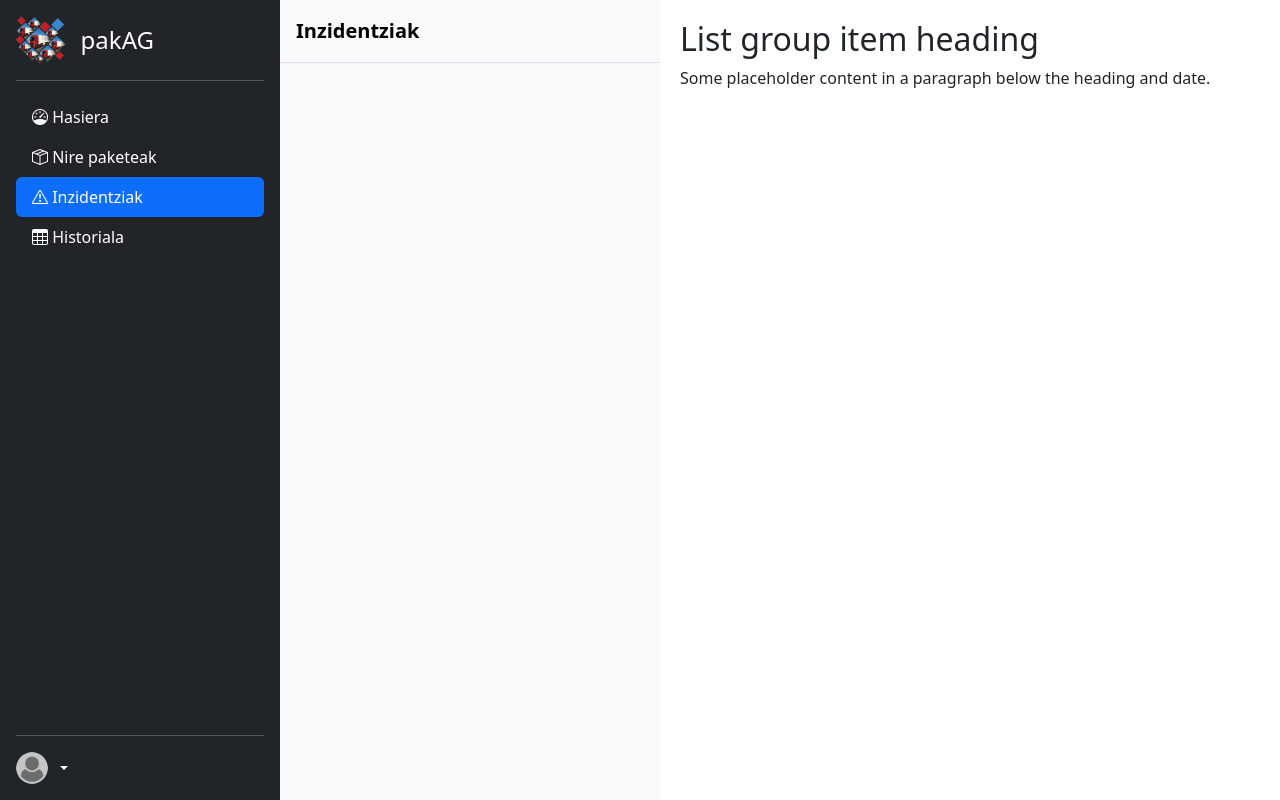
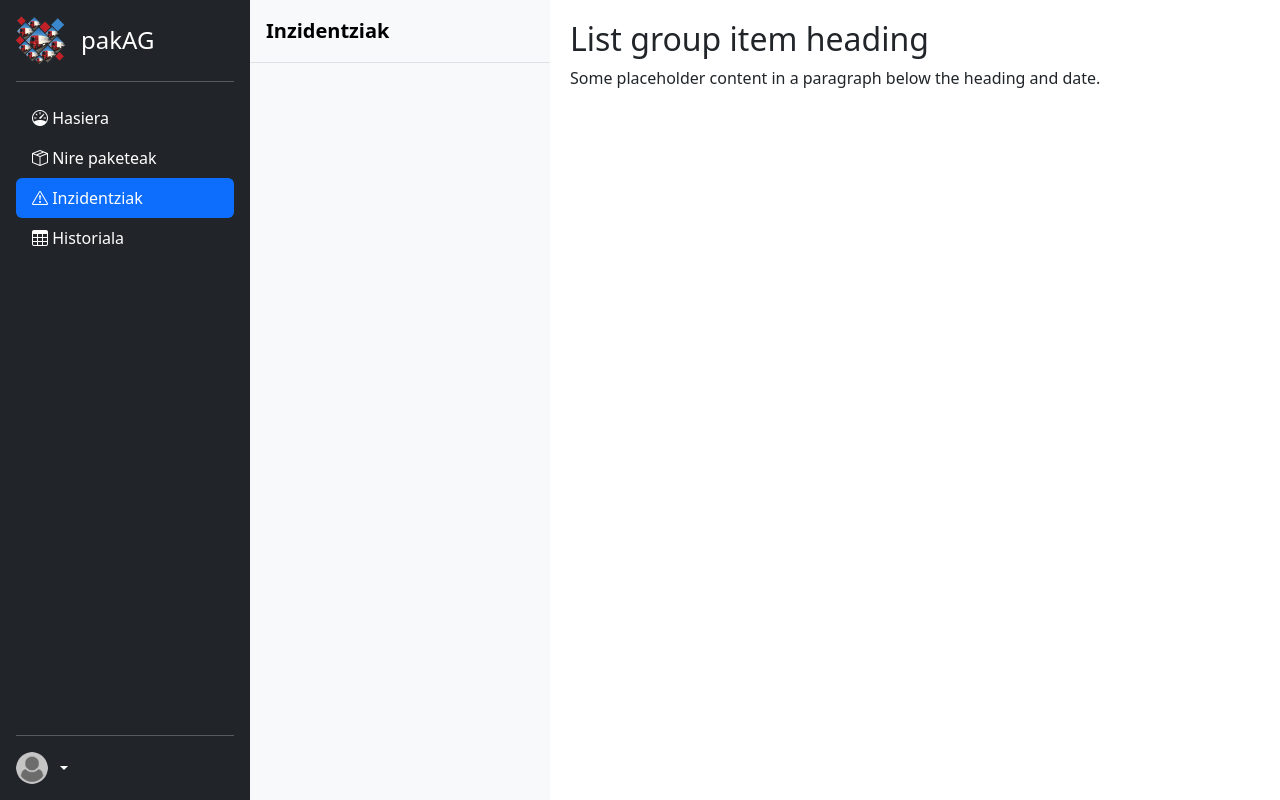
Before and after one commit to hruiz-dev/Erronka3-web, a PHP site: page /inzidentziak.php in a window 1280 px wide. Run offline with PHP 8.4, Linux system fonts and the light colour scheme; the visitor is signed in with stand-in values (Sample User, id 1); data comes from the database, SQL or seed files in the repository; data that the repository does not hold is empty.

Commit message:
Resposive zuzenketak

```diff
--- a/public/inzidentziak.php
+++ b/public/inzidentziak.php
@@ -28,8 +28,8 @@ if ($sesioa->lortuBanatzailea() == null) {
 
 <body class="no-scroll">
   <?php echo sidebar("inzidentziak.php"); ?>
-  <div class="d-flex flex-column align-items-stretch flex-shrink-0 bg-body-tertiary"
-    style="width: 380px; overflow:auto">
+  <div class="inzidentziak-cont">
+    <div class="d-flex flex-column align-items-stretch flex-shrink-0 bg-body-tertiary inzidentziak-list">
       <a href="#"
         class="d-flex align-items-center flex-shrink-0 p-3 link-body-emphasis text-decoration-none border-bottom">
         <span class="fs-5 fw-semibold">Inzidentziak</span>
@@ -38,10 +38,10 @@ if ($sesioa->lortuBanatzailea() == null) {
 
       </div>
     </div>
-  </div>
     <div class="inzidentzia-show-cont" id="inzidentziaShowCont">
       <h2 id="inzidentziaShowContTitle">List group item heading</h2>
       <span id="inzidentziaShowContInform">Some placeholder content in a paragraph below the heading and date.</span>
+    </div>
   </div>
 </body>
 
--- a/public/komponenteak/sidebar.php
+++ b/public/komponenteak/sidebar.php
@@ -11,10 +11,10 @@ function sidebar($aktiboa) {
   $erabiltzailea = $banatzailea->izena . " " . $banatzailea->abizena;
 
 
-  $orriak = [array("Hasiera","main.php", '<i class="bi bi-speedometer"></i>'),
-   array("Nire paketeak", "nirePaketeak.php", '<i class="bi bi-box-seam"></i>'),
-   array("Inzidentziak", "inzidentziak.php", '<i class="bi bi-exclamation-triangle"></i>'),
-   array("Historiala", "historiala.php", '<i class="bi bi-table"></i>')];
+  $orriak = [array("<span class='nav-item-span'>Hasiera</span>","main.php", '<i class="bi bi-speedometer"></i>'),
+   array("<span class='nav-item-span'>Nire paketeak</span>", "nirePaketeak.php", '<i class="bi bi-box-seam"></i>'),
+   array("<span class='nav-item-span'>Inzidentziak</span>", "inzidentziak.php", '<i class="bi bi-exclamation-triangle"></i>'),
+   array("<span class='nav-item-span'>Historiala</span>", "historiala.php", '<i class="bi bi-table"></i>')];
   $menua = "";
 
   foreach ($orriak as $orria) {
@@ -30,10 +30,10 @@ function sidebar($aktiboa) {
     HTML;
   }
     return <<<HTML
-    <div class="d-flex flex-column flex-shrink-0 p-3 text-bg-dark" style="width: 280px;">
+    <div class="d-flex flex-column flex-shrink-0 p-3 text-bg-dark sidebar">
         <a href="main.php" class="d-flex align-items-center mb-3 mb-md-0 me-md-auto text-white text-decoration-none">
-          <img src="resources/img/empresaLogo.png" class="mr-4" width="20%" style="margin-right: 15px" alt="">
-          <span class="fs-4 ml-4">pakAG</span>
+          <img src="resources/img/empresaLogo.png" class="mr-4" width="50px" style="margin-right: 15px" alt="">
+          <span class="fs-4 ml-4 sidebar-title">pakAG</span>
         </a>
         <hr>
         <ul class="nav nav-pills flex-column mb-auto">
@@ -43,7 +43,7 @@ function sidebar($aktiboa) {
         <div class="dropdown">
           <a href="#" class="d-flex align-items-center text-white text-decoration-none dropdown-toggle" data-bs-toggle="dropdown" aria-expanded="false">
             <img src="resources/img/user-icon-argia.png" alt="" width="32" height="32" class="rounded-circle me-2">
-            <strong>$erabiltzailea</strong>
+            <div class="sidebar-user-name">$erabiltzailea</div>
           </a>
           <ul class="dropdown-menu dropdown-menu-dark text-small shadow">
             <li><a class="dropdown-item" href="#">Inzidentzia berria</a></li>
--- a/public/resources/styles/styles.css
+++ b/public/resources/styles/styles.css
@@ -4,6 +4,7 @@ body{
     justify-content: stretch;
     align-items: stretch;
     height: 100vh;
+    overflow: hidden;
 }
 
 .hasiera-cont{
@@ -12,6 +13,7 @@ body{
   justify-content: stretch;
   align-items: stretch;
   flex-grow: 1;
+  overflow: auto;
 }
 
 .hasiera-cont-stats{
@@ -43,7 +45,7 @@ body{
   display: flex;
   flex-direction: column;
   padding-inline: 5vw;
-  max-height: 50vh;
+  max-height: 70vh;
 }
 
 .paketeak-list{
@@ -52,7 +54,7 @@ body{
   justify-content: stretch;
   overflow: auto;
   padding-inline: .3vw;
-  max-height: 60vh;
+  max-height: 70vh;
 }
 
 .paketeak-list::-webkit-scrollbar {
@@ -104,22 +106,108 @@ body{
   flex-direction: column-reverse;
 }
 
-
-
 .no-scroll{
   overflow: hidden;
 }
 
 .inzidentzia-show-cont{
   padding: 20px;
+  flex-grow: 1;
 }
 /* Inzidentziak estiloa */
 .list-group-item.list-group-item-action.py-3.lh-sm:hover {
   background-color: #408cff;
 }
 
+.sidebar{
+  width: 250px;
+}
+
+.inzidentziak-cont{
+  display: flex;
+  flex-direction: row;
+  justify-content: stretch;
+  flex-grow: 1;
+  overflow: auto;
+}
+
+.inzidentziak-list{
+  width: 300px;
+  overflow: auto;
+}
+
 @media (max-width: 768px){
-  .sidebar{
+  .nav-item-span{
     display: none;
   }
+
+  .sidebar-title{
+    display: none;
+  }
+
+  .sidebar-user-name{
+    display: none;
+  }
+
+  .sidebar{
+    width: 80px;
+  }
+
+  .hasiera-cont-stats-ind{
+    width: 100%;
+    margin-bottom: 20px;
+  }
+
+  .hasiera-cont{
+    max-height: fit-content;
+  }
+
+  .paketeak-cont{
+    max-height: 100vh;
+  }
+
+  .paketeak-ind{
+
+  }
+
+  .paketeak-ind-top{
+
+  }
+
+  .paketeak-ind-top-left{
+    font-size: 15px;
+  }
+
+  .paketeak-ind-top-right{
+    font-size: 10px;
+  }
+
+  .paketeak-ind-center{
+
+  }
+
+  .paketeak-ind-center-left{
+    font-size: 10px;
+  }
+
+  .paketeak-ind-center-center{
+
+  }
+
+  .paketeak-ind-center-center .btn{
+    font-size: 10px;
+  }
+
+  .inzidentziak-cont{
+    flex-direction: column-reverse;
+  }
+
+  .inzidentziak-list{
+    width: 100%;
+    overflow: auto;
+  }
+
+  .login-cont{
+    width: 90%;
+  }
 }
```
Also changed, not shown: public/index.php (+6 -5 lines), public/nirePaketeak.php (+6 -6 lines). Lines whose indentation alone changed are shown as unchanged.
